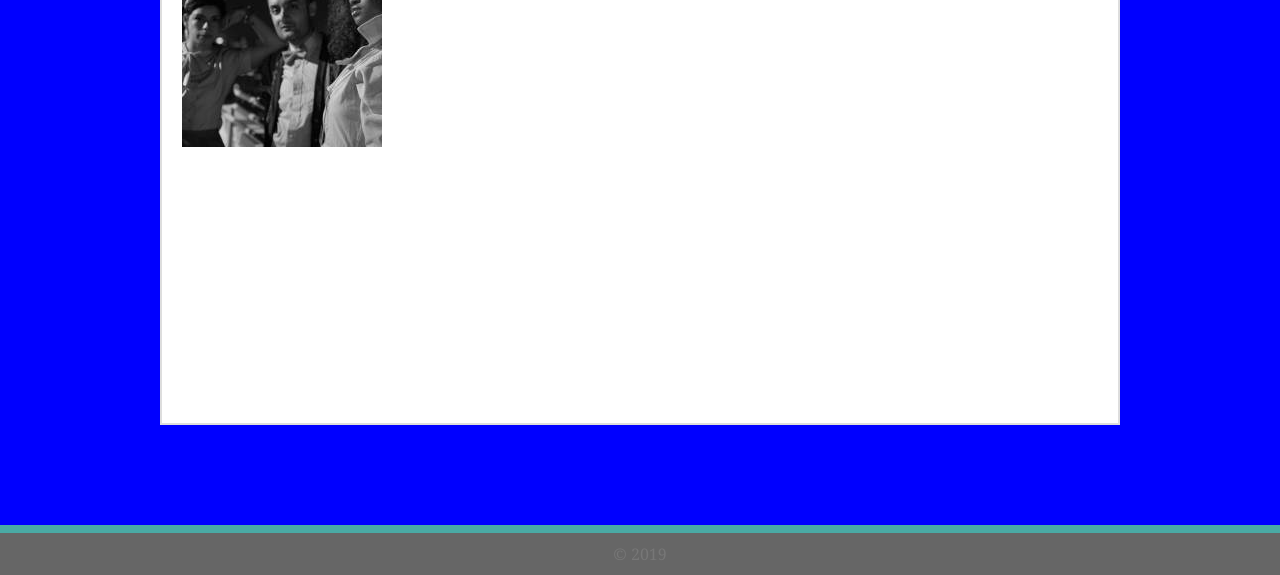
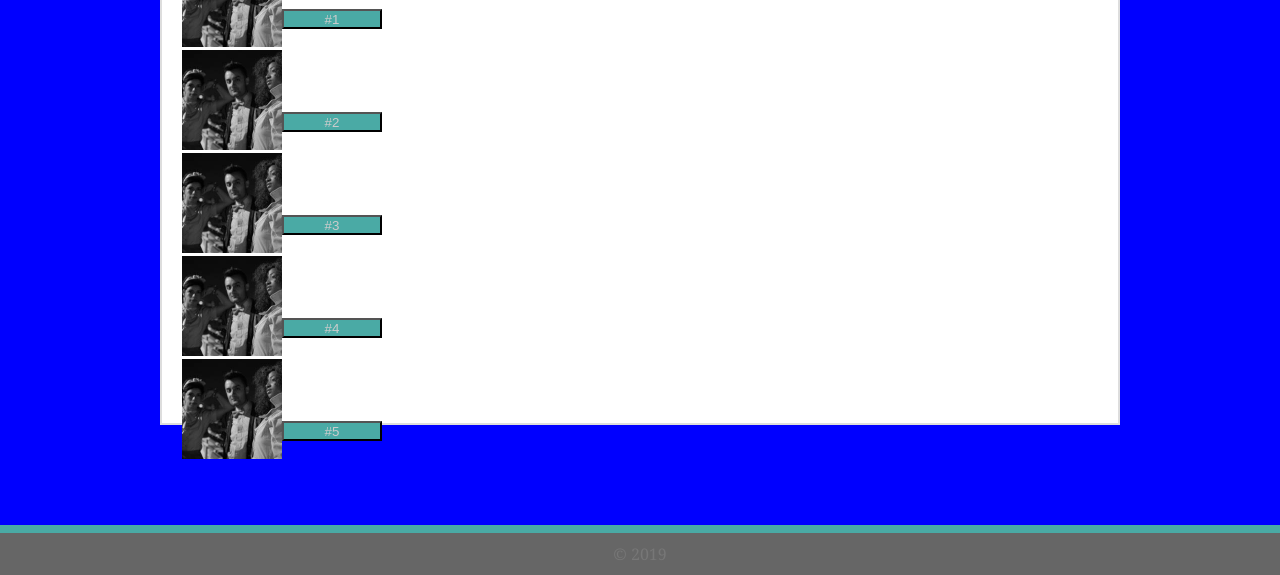
Before and after one commit to NickGroesch/Basic-Portfolio, a plain HTML site: page portfolio.html in a window 1280 px wide. Shown: the part 225-800 px from the top of the page. Drawn offline with Linux system fonts and the light colour scheme.

Commit message:
imgbut progress, navbtn needed, been on this f****n train for 3hrs, might be  crazy

```diff
--- a/assets/css/style.css
+++ b/assets/css/style.css
@@ -105,6 +105,27 @@ input{
 #submit:hover{
     color: yellow;
 }
+.portfolio{
+    display: inline-block;
+}
+/* .imgbut code inspired by https://www.w3schools.com/howto/howto_css_button_on_image.asp */
+.imgbut{
+    position: relative;
+    width: 50%;
+ }
+ .imgbut img{
+     width: 100%;
+    height: 100%;
+}
+.imgbut .btn{
+    position: absolute;
+    bottom: 20%;
+    height: 20%;
+    width: 100%;
+    background-color: #4aaaa5;
+    color: #cccccc;
+}
+
 
 
 /* footer code */
--- a/portfolio.html
+++ b/portfolio.html
@@ -26,8 +26,25 @@
                             Portfolio
                         </h2>
                         <div class="portfolio">
-                            <div>
+                            <div class="imgbut">
                                 <img src="./assets/images/fashion-q-g-200-200-3.jpg" alt="#1">
+                                <button class="btn">#1</button>
+                            </div>
+                            <div class="imgbut">
+                                <img src="./assets/images/fashion-q-g-200-200-3.jpg" alt="#2">
+                                <button class="btn">#2</button>
+                            </div>
+                            <div class="imgbut">
+                                <img src="./assets/images/fashion-q-g-200-200-3.jpg" alt="#3">
+                                <button class="btn">#3</button>
+                            </div>
+                             <div class="imgbut">
+                                <img src="./assets/images/fashion-q-g-200-200-3.jpg" alt="#4">
+                                <button class="btn">#4</button>
+                            </div>
+                            <div class="imgbut">
+                                <img src="./assets/images/fashion-q-g-200-200-3.jpg" alt="#5">
+                                  <button class="btn">#5</button>
                             </div>
                         </div>
                     </div>
```
